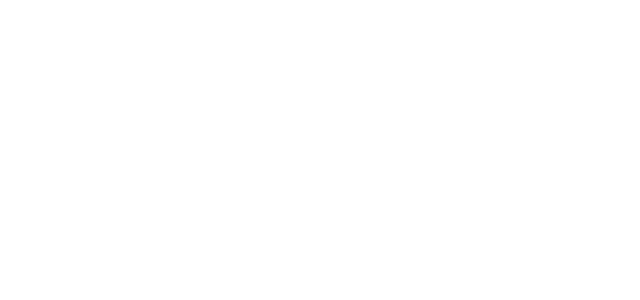
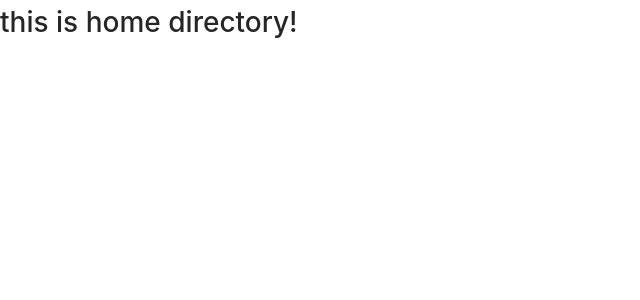
Before and after one commit to Lequeston/best-hack-web-2021, a React app in the folder client/: page / in a window 1280 px wide. Shown: the top 300 px of the page, without its empty margins (0-640 px from the left). Built offline with nearby package versions, Linux system fonts and the light colour scheme.

Commit message:
feat: 🎸 Added Home view to App

```diff
--- a/client/src/App.tsx
+++ b/client/src/App.tsx
@@ -1,6 +1,8 @@
 import React from 'react';
 import { Typography } from 'antd';
 import { Route, Switch } from 'react-router-dom';
+
+import Home from './views/Home';
 
 import './App.scss';
 
@@ -9,7 +11,9 @@
 const App: React.FC = () => {
   return (
     <Switch>
-      <Route path='/'></Route>
+      <Route path='/'>
+        <Home />
+      </Route>
     </Switch>
   );
 };
```
